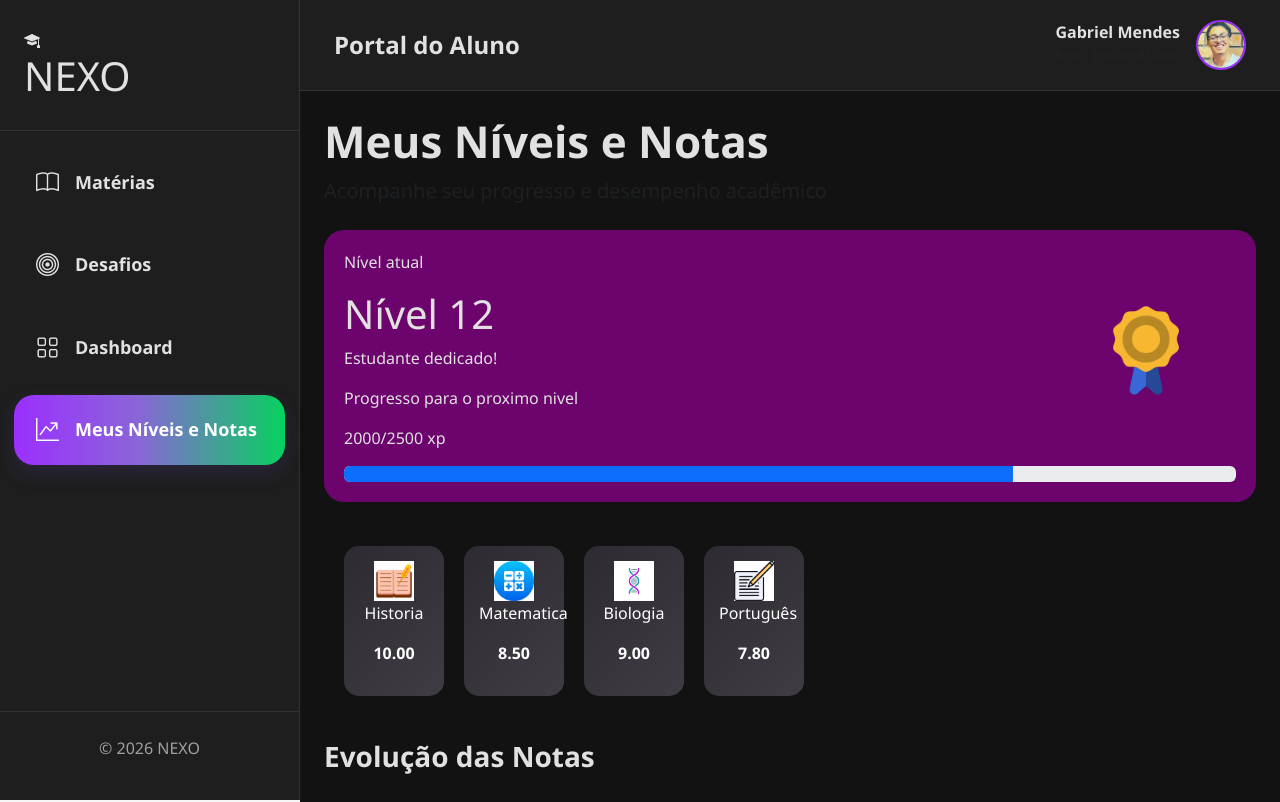
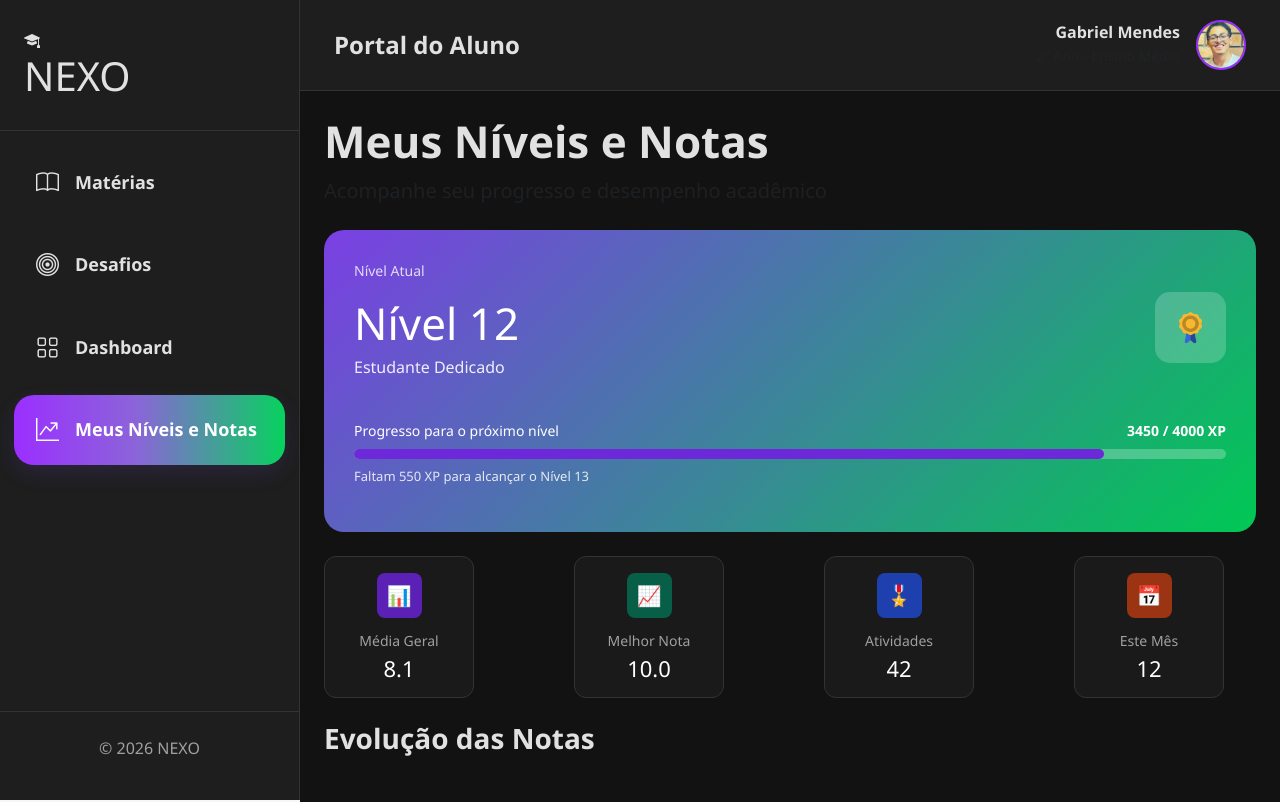
Before and after one commit to nexonucleo5/nexo-angular, an Angular app in the folder nexo/: page /meus_niveis_notas in a window 1280 px wide. Shown: the top 802 px of the page. Built offline with nearby package versions, Linux system fonts and the light colour scheme.

Commit message:
90% do meus-niveis-notas concluido

```diff
--- a/nexo/src/app/meus-niveis-notas/meus-niveis-notas.html
+++ b/nexo/src/app/meus-niveis-notas/meus-niveis-notas.html
@@ -8,41 +8,65 @@
         </div>
         <div class="borda">
 
-                <p>Nível atual</p>
+  <div class="topo-nivel">
+    <div>
+      <p class="nivel-label">Nível Atual</p>
       <h1>Nível 12</h1>
-                <p>Estudante dedicado!</p>
+      <p class="nivel-sub">Estudante Dedicado</p>
+    </div>
 
-                <img src="../assets/imagensProjeto/medalhinha.png" alt="Foto do aluno" class="img">
-                <!-- ../nexo/src/app/assets/imagensProjeto/medalhinha.png -->
-
-                <p>Progresso para o proximo nivel</p>
-                <p class="numero">2000/2500 xp</p>
-                <div class="progress" role="progressbar" aria-label="Basic example" aria-valuenow="75" aria-valuemin="0"
-                        aria-valuemax="100">
-                        <div class="progress-bar w-75"></div>
+    <div class="box-icone">
+      <img src="../assets/imagensProjeto/medalhinha.png" class="img">
     </div>
   </div>
+
+  <div class="secao-progresso">
+    <div class="linha-info">
+      <span>Progresso para o próximo nível</span>
+      <span class="xp">3450 / 4000 XP</span>
+    </div>
+
+    <div class="barra-progresso">
+      <div class="fill" style="width: 86%;"></div>
+    </div>
+
+    <p class="faltam">Faltam 550 XP para alcançar o Nível 13</p>
+  </div>
+
+</div>
         <br>
-      <div class="container">
+      <div class="stats">
+
+  <div class="card">
+    <div class="icon roxo">📊</div>
     <div>
-            <img src="../assets/imagensProjeto/historia.png" alt="Icone de matéria: historia" class="img2">
-            <p>Historia</p>
-            <p><b>10.00</b></p>
+      <p>Média Geral</p>
+      <h2>8.1</h2>
     </div>
+  </div>
+
+  <div class="card">
+    <div class="icon verde">📈</div>
     <div>
-            <img src="../assets/imagensProjeto/matematica.jpg" alt="Icone de matéria: historia" class="img2">
-            <p>Matematica</p>
-            <p><b>8.50</b></p>
+      <p>Melhor Nota</p>
+      <h2>10.0</h2>
     </div>
+  </div>
+
+  <div class="card">
+    <div class="icon azul">🎖️</div>
     <div>
-            <img src="../assets/imagensProjeto/biologia.png" alt="Icone de matéria: historia" class="img2">
-            <p>Biologia</p>
-            <p><b>9.00</b></p>
+      <p>Atividades</p>
+      <h2>42</h2>
     </div>
+  </div>
+
+  <div class="card">
+    <div class="icon laranja">📅</div>
     <div>
-            <img src="../assets/imagensProjeto/portugues.png" alt="Icone de matéria: historia" class="img2">
-            <p>Português</p>
-            <p><b>7.80</b></p>
+      <p>Este Mês</p>
+      <h2>12</h2>
+    </div>
   </div>
 
 </div>
--- a/nexo/src/app/meus-niveis-notas/meus-niveis-notas.scss
+++ b/nexo/src/app/meus-niveis-notas/meus-niveis-notas.scss
@@ -1,50 +1,145 @@
-.borda{
-position: relative; /* Define que o limite é esta div */
- border: transparent;
- background-color: rgb(109, 4, 109);
- border-radius: 20px;
-  padding: 20px;
-  padding-bottom: 20px; /* Empurra a borda de baixo para longe do conteúdo */
-
-
-}
-.borda:hover{
-     transform: scale(1.01); /* aumenta o tamanho */
-  box-shadow: 0 8px 20px rgba(0,0,0,0.3); /* sombra mais forte */
-}
-.img{
-    width: 100px; /* Define a largura para 300px e a altura ajusta automaticamente */
-   height: auto;
-    position: absolute;
-    top: 70px;   /* Distância do topo */
-    right: 60px; /* Distância da direita */
-
-}
-.numero{
-    right: 60px; /* Distância da direita */
+/* CARD */
+.borda {
+  background: linear-gradient(135deg, #7b3fe4, #00c853);
+  border-radius: 20px;
+  padding: 30px;
+  color: white;
+  transition: 0.3s;
 }
 
-.container {
-  display: flex;          /* coloca os itens lado a lado */
-  gap: 20px;              /* espaço entre as divs */
-
-  border-radius: 20px;
-  padding: 20px;
+.borda:hover {
+  transform: scale(1.01);
+  box-shadow: 0 8px 25px rgba(0,0,0,0.4);
 }
 
-.container div {
- width: 100px;
-  padding: 15px;
+/* TOPO */
+.topo-nivel {
+  display: flex;
+  justify-content: space-between;
+  align-items: center;
+}
+
+.nivel-label {
+  font-size: 14px;
+  opacity: 0.8;
+}
+
+.borda h1 {
+  font-size: 44px;
+  margin: 5px 0;
+}
+
+.nivel-sub {
+  opacity: 0.9;
+}
+
+/* ICONE */
+.box-icone {
+  background: rgba(255,255,255,0.2);
+  padding: 18px;
   border-radius: 15px;
-  background: linear-gradient(135deg, #2d2a31, #403c44);
+}
+
+.img {
+  width: 35px;
+  height: auto;
+  position: static; /* remove posição quebrada */
+}
+
+/* PROGRESSO */
+.secao-progresso {
+  margin-top: 25px;
+}
+
+.linha-info {
+  display: flex;
+  justify-content: space-between;
+  font-size: 14px;
+  margin-bottom: 8px;
+}
+
+.xp {
+  font-weight: bold;
+}
+
+/* BARRA */
+.barra-progresso {
+  height: 10px;
+  background: rgba(255,255,255,0.25);
+  border-radius: 10px;
+  overflow: hidden;
+}
+
+.fill {
+  height: 100%;
+  background: #6d28d9; /* roxo da barra igual da imagem */
+  border-radius: 10px;
+}
+
+/* TEXTO FINAL */
+.faltam {
+  margin-top: 8px;
+  font-size: 13px;
+  opacity: 0.85;
+}
+-----------------
+body {
+  background-color: #000; /* Fundo preto para combinar com o print */
+  margin: 0;
+  padding: 20px;
+  font-family: sans-serif;
+}
+
+.stats {
+  display: flex;       /* Coloca um do lado do outro */
+  gap: 100px;           /* Pequeno espaço entre os cards */
+  flex-wrap: wrap;     /* Ajusta se a tela for pequena */
+}
+
+.card {
+  background-color: #1a1a1a; /* Fundo cinza escuro do card */
+  border: 1px solid #333;    /* Borda sutil */
+  border-radius: 12px;
+  padding: 16px;
+  min-width: 150px;
+  display: flex;
+  flex-direction: column;
+  align-items: center;       /* Centraliza o conteúdo */
   text-align: center;
-  color: white;
 }
-.container div:hover {
-  transform: scale(1.08); /* aumenta o tamanho */
-  filter: brightness(0.85); /* escurece */
-  box-shadow: 0 8px 20px rgba(0,0,0,0.3); /* sombra mais forte */
+
+/* Estilo do ícone (o quadradinho colorido) */
+.icon {
+  width: 45px;
+  height: 45px;
+  border-radius: 8px;
+  display: flex;
+  align-items: center;
+  justify-content: center;
+  font-size: 20px;
+  margin-bottom: 12px;
 }
+
+/* Cores específicas dos ícones */
+.roxo { background-color: #5b21b6; }
+.verde { background-color: #065f46; }
+.azul { background-color: #1e40af; }
+.laranja { background-color: #9a3412; }
+
+/* Textos */
+.card p {
+  color: #a0a0a0;    /* Cinza claro para o rótulo */
+  font-size: 14px;
+  margin: 0;
+}
+
+.card h2 {
+  color: #fff;       /* Branco para o valor principal */
+  font-size: 22px;
+  margin: 4px 0 0 0;
+}
+
+-----------------------------
 .img2 {
   width: 40px;
   height: auto;
```
Lines whose indentation alone changed are shown as unchanged.
